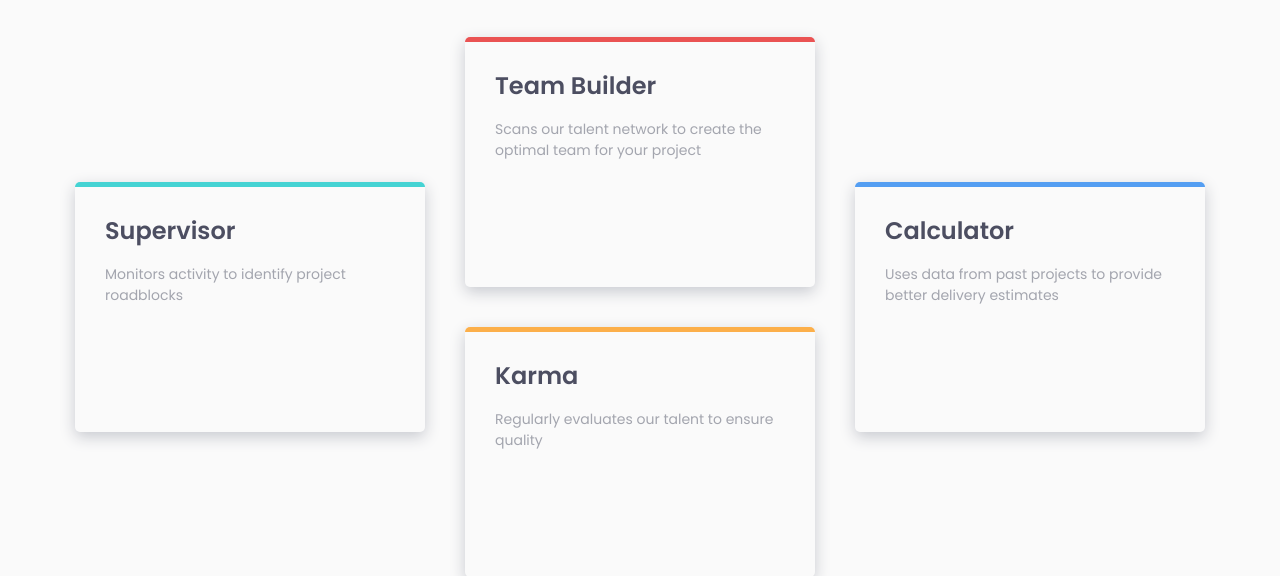
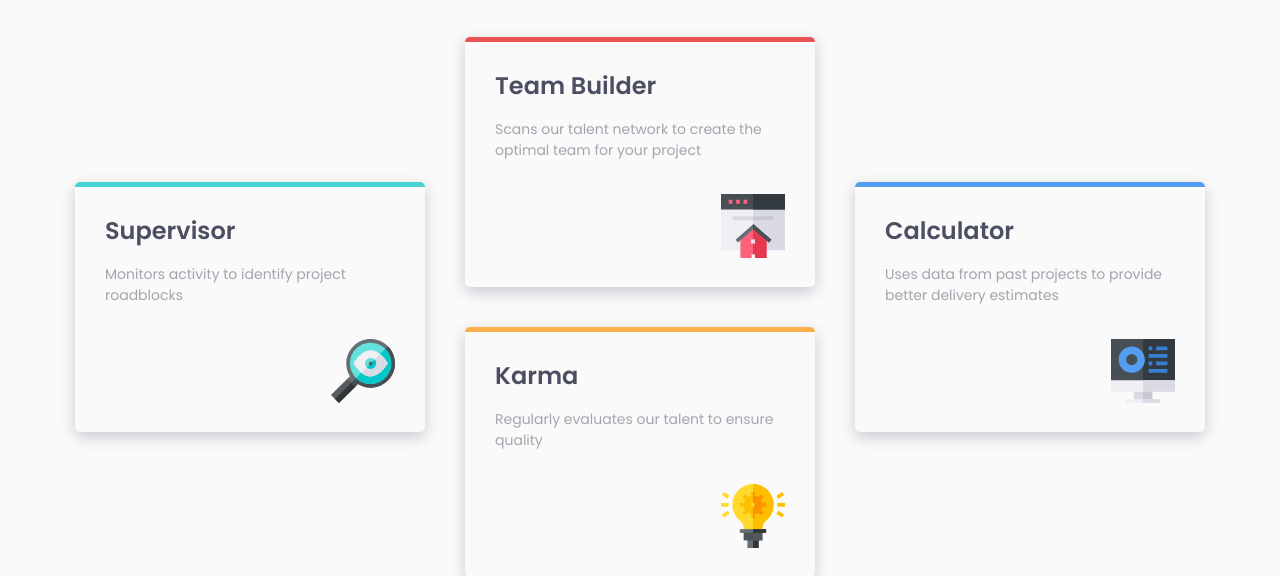
Before and after one commit to vasily-mishanin/cards-section-frontend-mentor, a plain HTML site: page index.html in a window 1280 px wide. Shown: the part 253-829 px from the top of the page. Drawn offline with Linux system fonts and the light colour scheme; the site is published under a folder, as on GitHub Pages, so addresses that start at the root find nothing.

Commit message:
Update styles.css

```diff
--- a/public/styles.css
+++ b/public/styles.css
@@ -79,25 +79,25 @@ body {
 .supervisor {
   border-top-color: #45d3d3; }
   .supervisor-image {
-    background: url(/images/icon-supervisor.svg) no-repeat;
+    background: url(../images/icon-supervisor.svg) no-repeat;
     background-position: right; }
 
 .team-builder {
   border-top-color: #ea5353; }
   .team-builder-image {
-    background: url(/images/icon-team-builder.svg) no-repeat;
+    background: url(../images/icon-team-builder.svg) no-repeat;
     background-position: right; }
 
 .karma {
   border-top-color: #fcaf4a; }
   .karma-image {
-    background: url(/images/icon-karma.svg) no-repeat;
+    background: url(../images/icon-karma.svg) no-repeat;
     background-position: right; }
 
 .calculator {
   border-top-color: #549ef2; }
   .calculator-image {
-    background: url(/images/icon-calculator.svg) no-repeat;
+    background: url(../images/icon-calculator.svg) no-repeat;
     background-position: right; }
 
 .attribution {
```
